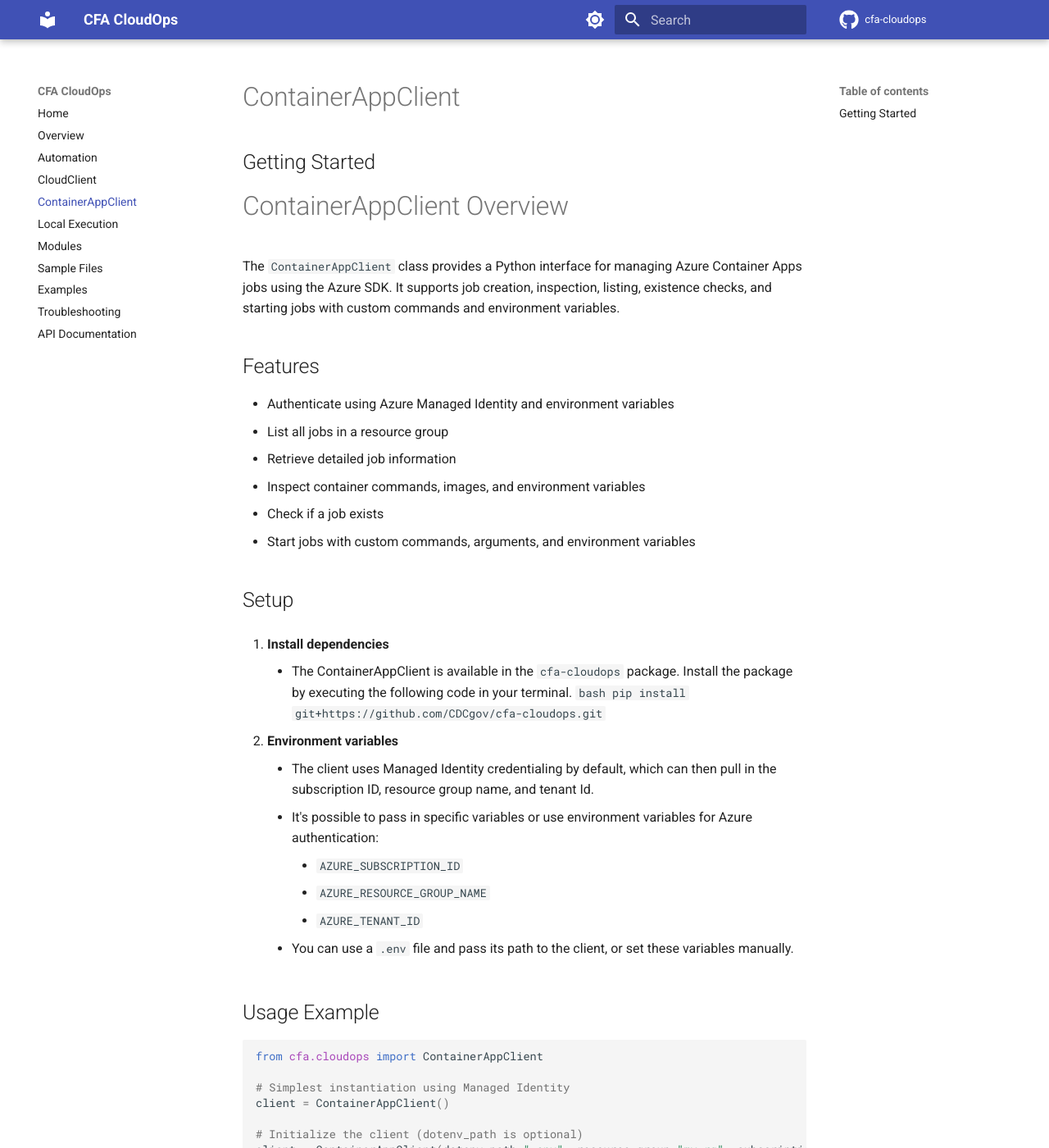
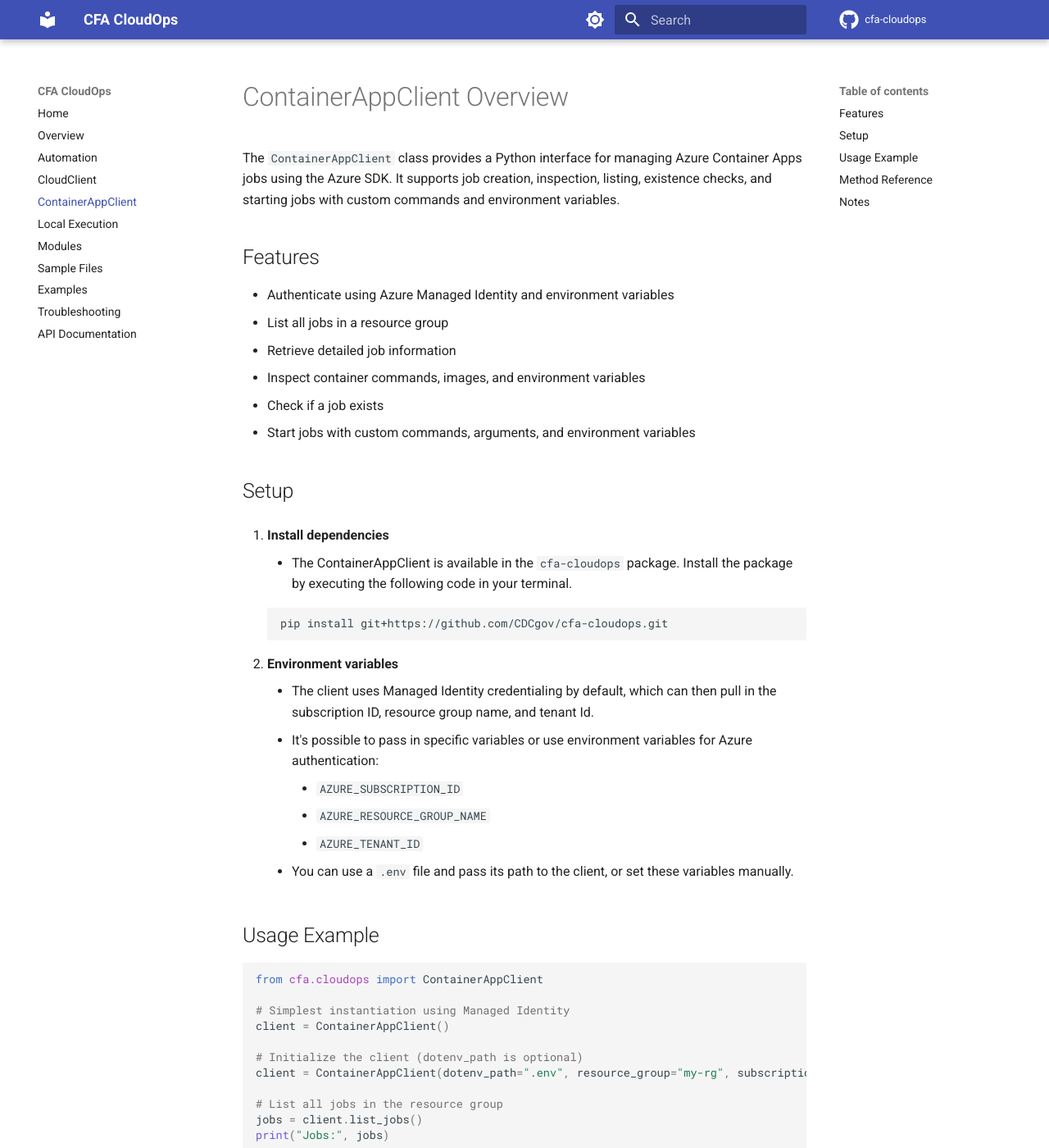
Before and after one commit to CDCgov/cfa-cloudops, an MkDocs documentation site: the page built from docs/ContainerAppClient/index.md, in a window 1280 px wide and 1400 px high. Shown: the whole window at 82% size. Built offline with MkDocs 1.6.1 and Material for MkDocs 9.7.7, drawn with Linux system fonts in a browser that asks for light colours; comment, search, counter and statistics services are not loaded.

Commit message:
fix documentation

````diff
--- a/docs/ContainerAppClient/index.md
+++ b/docs/ContainerAppClient/index.md
@@ -1,7 +1,3 @@
-# ContainerAppClient
-
-## Getting Started
-
 # ContainerAppClient Overview
 
 The `ContainerAppClient` class provides a Python interface for managing Azure Container Apps jobs using the Azure SDK. It supports job creation, inspection, listing, existence checks, and starting jobs with custom commands and environment variables.
@@ -18,9 +14,10 @@
 
 1. **Install dependencies**
    - The ContainerAppClient is available in the `cfa-cloudops` package. Install the package by executing the following code in your terminal.
+
    ```bash
-    pip install git+https://github.com/CDCgov/cfa-cloudops.git
-    ```
+   pip install git+https://github.com/CDCgov/cfa-cloudops.git
+   ```
 
 2. **Environment variables**
    - The client uses Managed Identity credentialing by default, which can then pull in the subscription ID, resource group name, and tenant Id.
````
